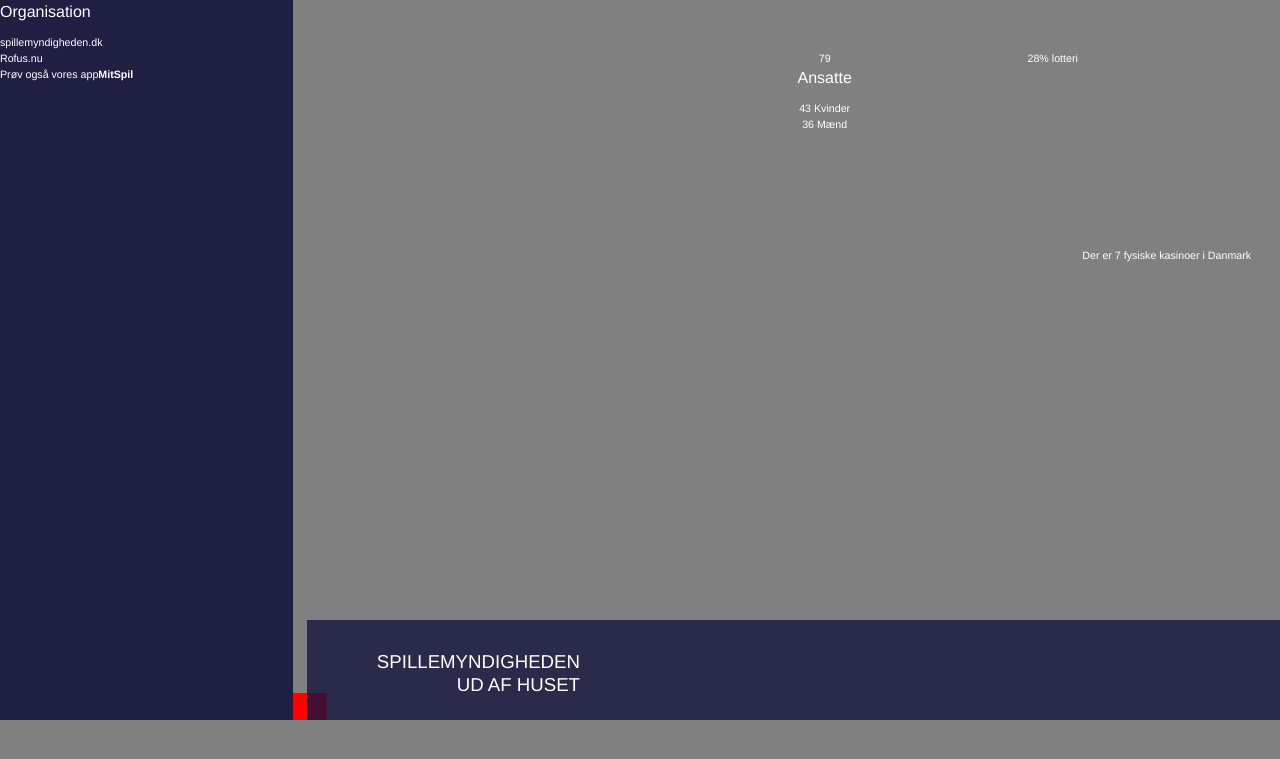
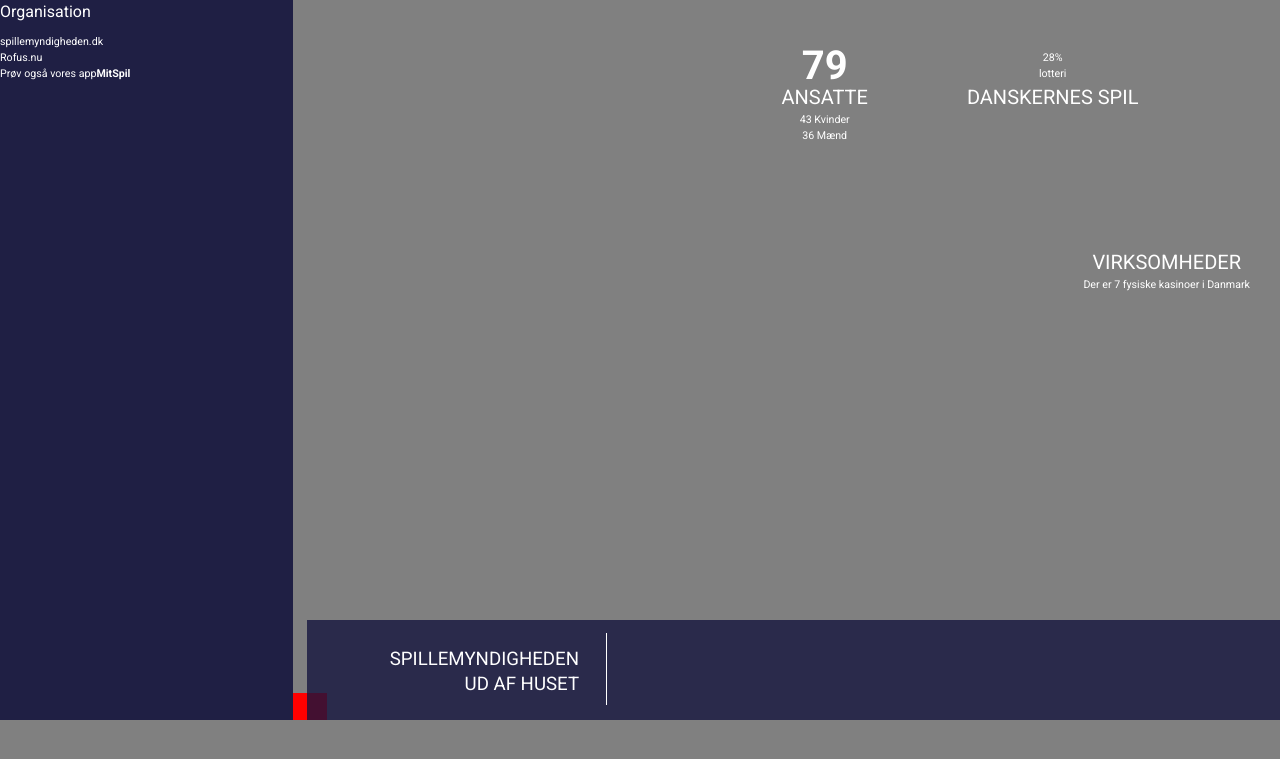
Before and after one commit to re-cph/spm-storskaerm, a Jekyll site: the page built from index.md, in a window 1280 px wide. Shown: the top 759 px of the page. Built offline with Jekyll 4.4.1, drawn with Linux system fonts in a browser that asks for light colours; nearby versions of some CDN libraries.

Commit message:
Roboto font og korrekt json-feed

```diff
--- a/_includes/head.html
+++ b/_includes/head.html
@@ -9,6 +9,7 @@
   <link rel="stylesheet" href="{{ "/assets/main.css" | relative_url }}">
   <link rel="canonical" href="{{ page.url | replace:'index.html','' | absolute_url }}">
   <link rel="alternate" type="application/rss+xml" title="{{ site.title | escape }}" href="{{ "/feed.xml" | relative_url }}">
+  <link href="//fonts.googleapis.com/css?family=Roboto:100,400,700" rel="stylesheet">
   {% if jekyll.environment == 'production' and site.google_analytics %}
   {% include google-analytics.html %}
   {% endif %}
@@ -62,6 +63,7 @@
           if (i % 2 === 1){ floatDirection = 'fr'; }
 
           news += '<div class="news-item faq-item node_'+nid+' '+floatDirection+'">\n';
+          news += '  <div class="pub-date">'+pubDate+'</div>';
           news += '  <h3>'+title+'</h3>\n';
           news += '  <p>'+description+'</p>\n';
           news += '</div>\n\n';
--- a/_includes/inner-screen.html
+++ b/_includes/inner-screen.html
@@ -16,7 +16,9 @@
   <div class="hexagon dk-games">
     {% for hexa2 in site.data.hexagon2 %}
     <div class="card" data-percent="{{ hexa2.percent}}">
-      {{ hexa2.percent}}% {{ hexa2.text }}
+      <div class="percent">{{ hexa2.percent}}%</div>
+      <div class="text">{{ hexa2.text }}</div>
+      <h2>Danskernes spil</h2>
     </div>
     {% endfor %}
   </div>
@@ -24,7 +26,9 @@
   <div class="hexagon casinos">
     {% for hexa3 in site.data.hexagon3 %}
     <div class="card">
-      {{ hexa3.text }}
+      <div class="svg-dummy"></div>
+      <h2>Virksomheder</h2>
+      <div class="text">{{ hexa3.text }}</div>
     </div>
     {% endfor %}
   </div>
--- a/_sass/styles.scss
+++ b/_sass/styles.scss
@@ -1,4 +1,5 @@
 body {
+  font-family: 'Roboto', sans-serif;
   background-color: gray;
   position: relative;
   width: 1920px;
@@ -57,6 +58,22 @@
   }
 }
 
+.hexagon {
+  .card {
+    .number {
+      font-weight: 700;
+      font-size: 60px;
+      line-height: 0.8em;
+    }
+    h2 {
+      text-transform: uppercase;
+      font-size: 30px;
+      padding: 0;
+      margin: 0;
+    }
+  }
+}
+
 .bottom-row {
   position: absolute;
   bottom: 0;
@@ -71,15 +88,37 @@
     box-sizing: border-box;
     text-transform: uppercase;
     width: 450px;
-    height: 150px;
+    height: 108px;
     padding-left: 100px;
     padding-right: 40px;
-    padding-top: 45px;
-    line-height: 1.25em;
+    padding-top: 20px;
+    padding-bottom: 14px;
+    line-height: 1.35em;
     font-size: 28px;
+    margin-top: 20px;
+    border-right: solid 2px white;
   }
   .feed-container {
     float: left;
+    margin-left: 40px;
+    .news-item {
+      margin-top: 26px;
+    }
+    .pub-date {
+      float: left;
+      margin-right: .5em;
+    }
+    .pub-date, h3 {
+      font-weight: 100;
+      font-size: 40px;
+      margin-bottom: 0;
+    }
+    p {
+      position: relative;
+      top: -4px;
+      font-weight: 100;
+      font-size: 24px;
+    }
   }
 }
 
```
Also changed, not shown: other parts of _includes/head.html (+5 -5 lines).
